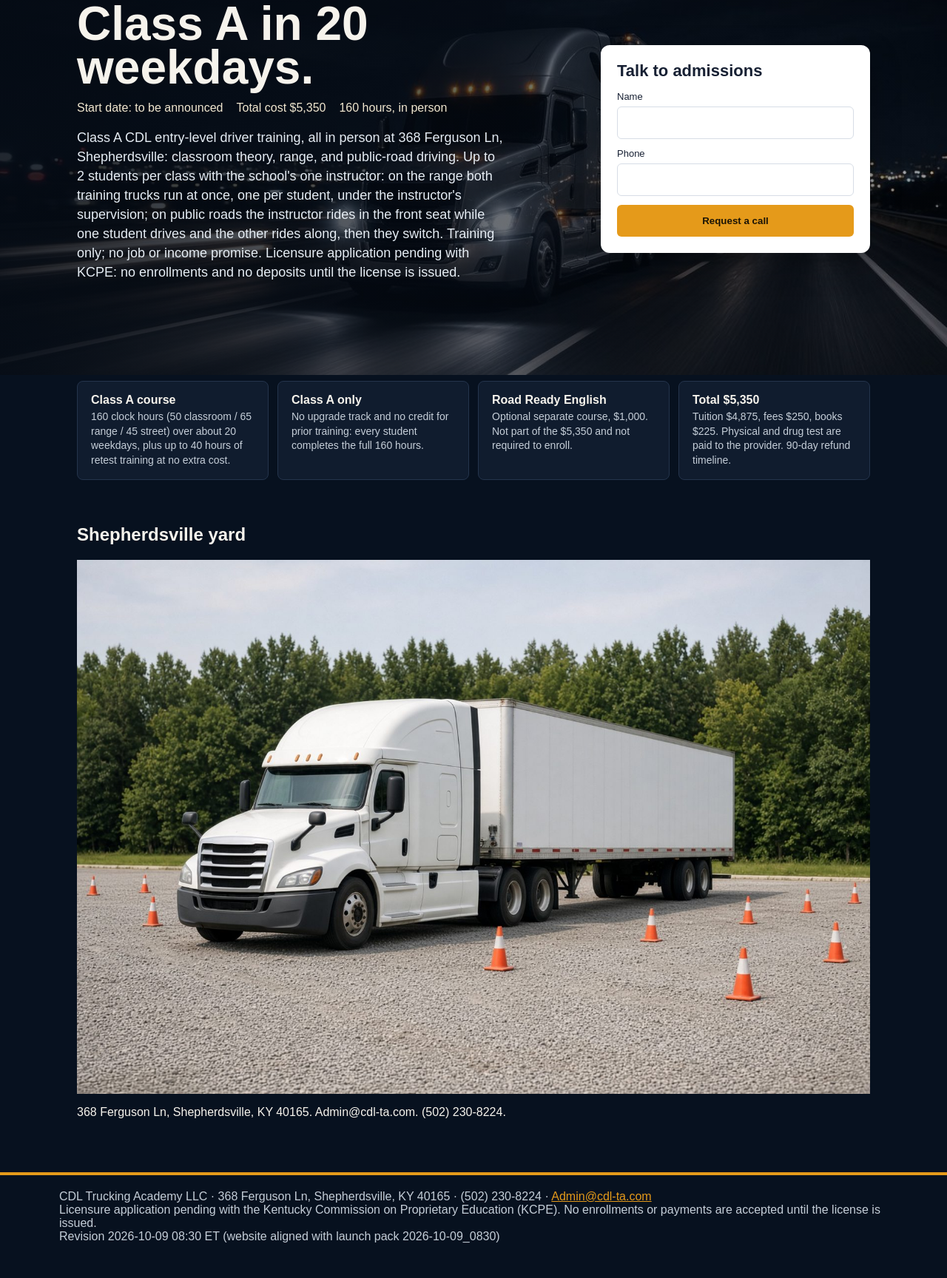
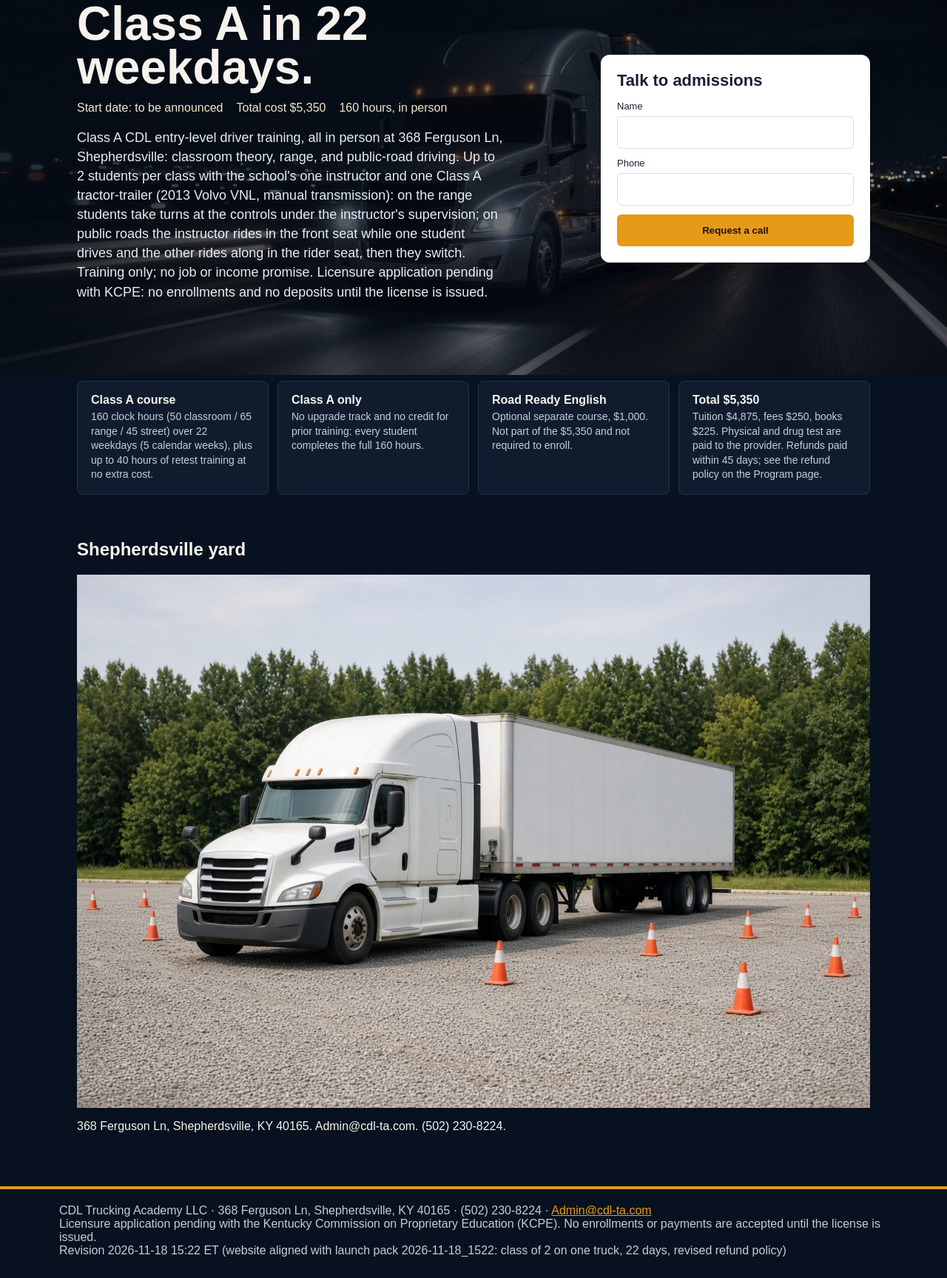
Before and after one commit to devTO1010/CDLTAWebSite, a plain HTML site: page index.html in a window 1280 px wide. Shown: the part 193-1921 px from the top of the page at 74% size. Drawn offline with Linux system fonts and the light colour scheme; files whose address does not match are found by name.

Commit message:
Align the site with class of 2 on one truck.
Update home, program, and about pages to the current 22-day program
(up to 2 students per class, one Class A tractor-trailer) and keep the
revised refund policy already drafted on 2026-11-09.

```diff
--- a/index.html
+++ b/index.html
@@ -9,9 +9,9 @@
 </header>
 <section class="hero"><div class="hero-inner">
 <div>
-<h1>Class A in 20 weekdays.</h1>
+<h1>Class A in 22 weekdays.</h1>
 <p class="facts"><span>Start date: to be announced</span><span>Total cost $5,350</span><span>160 hours, in person</span></p>
-<p class="lead">Class A CDL entry-level driver training, all in person at 368 Ferguson Ln, Shepherdsville: classroom theory, range, and public-road driving. Up to 2 students per class with the school's one instructor: on the range both training trucks run at once, one per student, under the instructor's supervision; on public roads the instructor rides in the front seat while one student drives and the other rides along, then they switch. Training only; no job or income promise. Licensure application pending with KCPE: no enrollments and no deposits until the license is issued.</p>
+<p class="lead">Class A CDL entry-level driver training, all in person at 368 Ferguson Ln, Shepherdsville: classroom theory, range, and public-road driving. Up to 2 students per class with the school's one instructor and one Class A tractor-trailer (2013 Volvo VNL, manual transmission): on the range students take turns at the controls under the instructor's supervision; on public roads the instructor rides in the front seat while one student drives and the other rides along in the rider seat, then they switch. Training only; no job or income promise. Licensure application pending with KCPE: no enrollments and no deposits until the license is issued.</p>
 </div>
 <form class="card" action="mailto:Admin@cdl-ta.com" method="post" enctype="text/plain">
 <h2>Talk to admissions</h2>
@@ -21,16 +21,16 @@
 </form>
 </div></section>
 <section class="strip">
-<div><b>Class A course</b><span>160 clock hours (50 classroom / 65 range / 45 street) over about 20 weekdays, plus up to 40 hours of retest training at no extra cost.</span></div>
+<div><b>Class A course</b><span>160 clock hours (50 classroom / 65 range / 45 street) over 22 weekdays (5 calendar weeks), plus up to 40 hours of retest training at no extra cost.</span></div>
 <div><b>Class A only</b><span>No upgrade track and no credit for prior training: every student completes the full 160 hours.</span></div>
 <div><b>Road Ready English</b><span>Optional separate course, $1,000. Not part of the $5,350 and not required to enroll.</span></div>
-<div><b>Total $5,350</b><span>Tuition $4,875, fees $250, books $225. Physical and drug test are paid to the provider. 90-day refund timeline.</span></div>
+<div><b>Total $5,350</b><span>Tuition $4,875, fees $250, books $225. Physical and drug test are paid to the provider. Refunds paid within 45 days; see the refund policy on the Program page.</span></div>
 </section>
 <div class="wrap" id="contact">
 <h2>Shepherdsville yard</h2>
 <img src="images/yard.jpg" alt="Training yard">
 <p>368 Ferguson Ln, Shepherdsville, KY 40165. Admin@cdl-ta.com. (502) 230-8224.</p>
 </div>
-<footer><div>CDL Trucking Academy LLC · 368 Ferguson Ln, Shepherdsville, KY 40165 · (502) 230-8224 · <a href="mailto:Admin@cdl-ta.com">Admin@cdl-ta.com</a></div><div>Licensure application pending with the Kentucky Commission on Proprietary Education (KCPE). No enrollments or payments are accepted until the license is issued.</div><div>Revision 2026-10-09 08:30 ET (website aligned with launch pack 2026-10-09_0830)</div></footer>
-<!-- Revision 2026-10-09 08:30 ET (website aligned with launch pack 2026-10-09_0830) -->
+<footer><div>CDL Trucking Academy LLC · 368 Ferguson Ln, Shepherdsville, KY 40165 · (502) 230-8224 · <a href="mailto:Admin@cdl-ta.com">Admin@cdl-ta.com</a></div><div>Licensure application pending with the Kentucky Commission on Proprietary Education (KCPE). No enrollments or payments are accepted until the license is issued.</div><div>Revision 2026-11-18 15:22 ET (website aligned with launch pack 2026-11-18_1522: class of 2 on one truck, 22 days, revised refund policy)</div></footer>
+<!-- Revision 2026-11-18 15:22 ET (website aligned with launch pack 2026-11-18_1522: class of 2 on one truck, 22 days, revised refund policy) -->
 </body></html>
```
Also changed, not shown: about.html (+3 -3 lines), catalog.html (+8 -8 lines).
